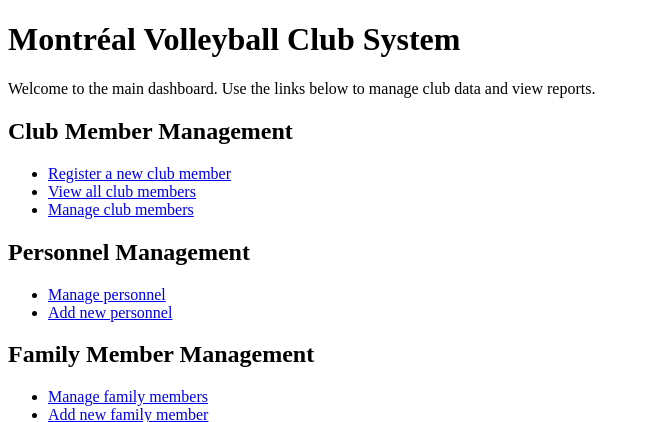
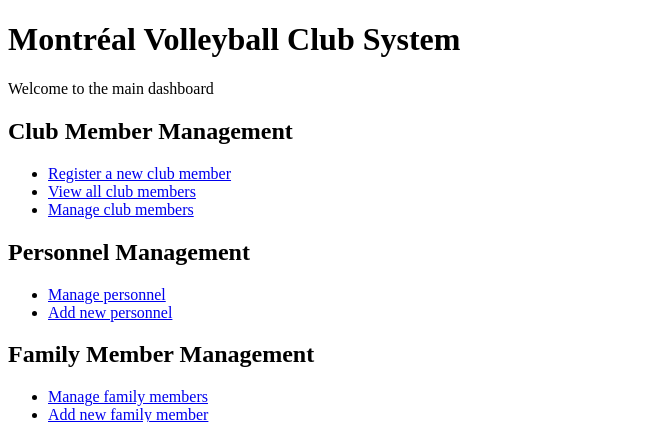
Before and after one commit to aexko/comp353-main-project, a Django app: page /club/ in a window 1280 px wide. Shown: the top 422 px of the page, without its empty margins (0-650 px from the left). Run offline with Django 5.2, Linux system fonts and the light colour scheme.

Commit message:
Update main_interface.html

```diff
--- a/project_name/club/templates/main_interface.html
+++ b/project_name/club/templates/main_interface.html
@@ -6,7 +6,7 @@
 </head>
 <body>
 <h1>Montréal Volleyball Club System</h1>
-<p>Welcome to the main dashboard. Use the links below to manage club data and view reports.</p>
+<p>Welcome to the main dashboard</p>
 
 <h2>Club Member Management</h2>
 <ul>
```
